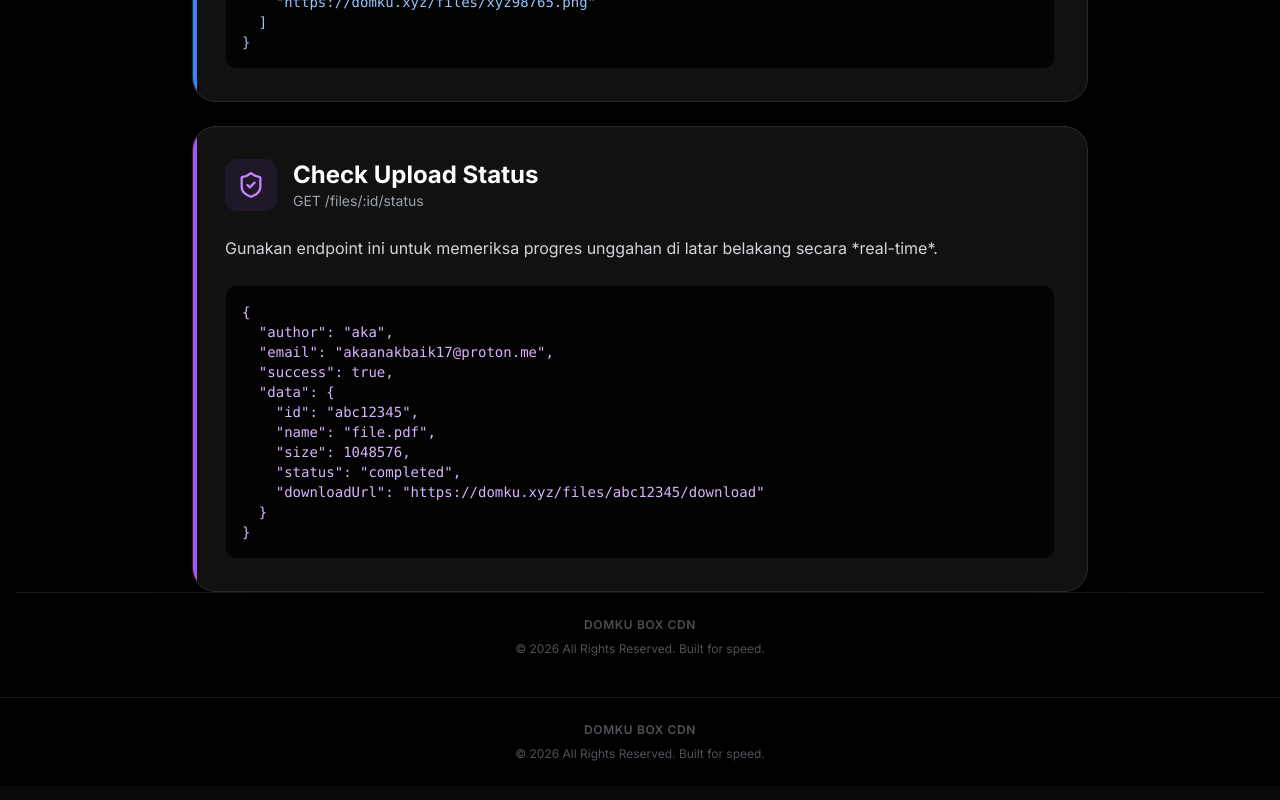
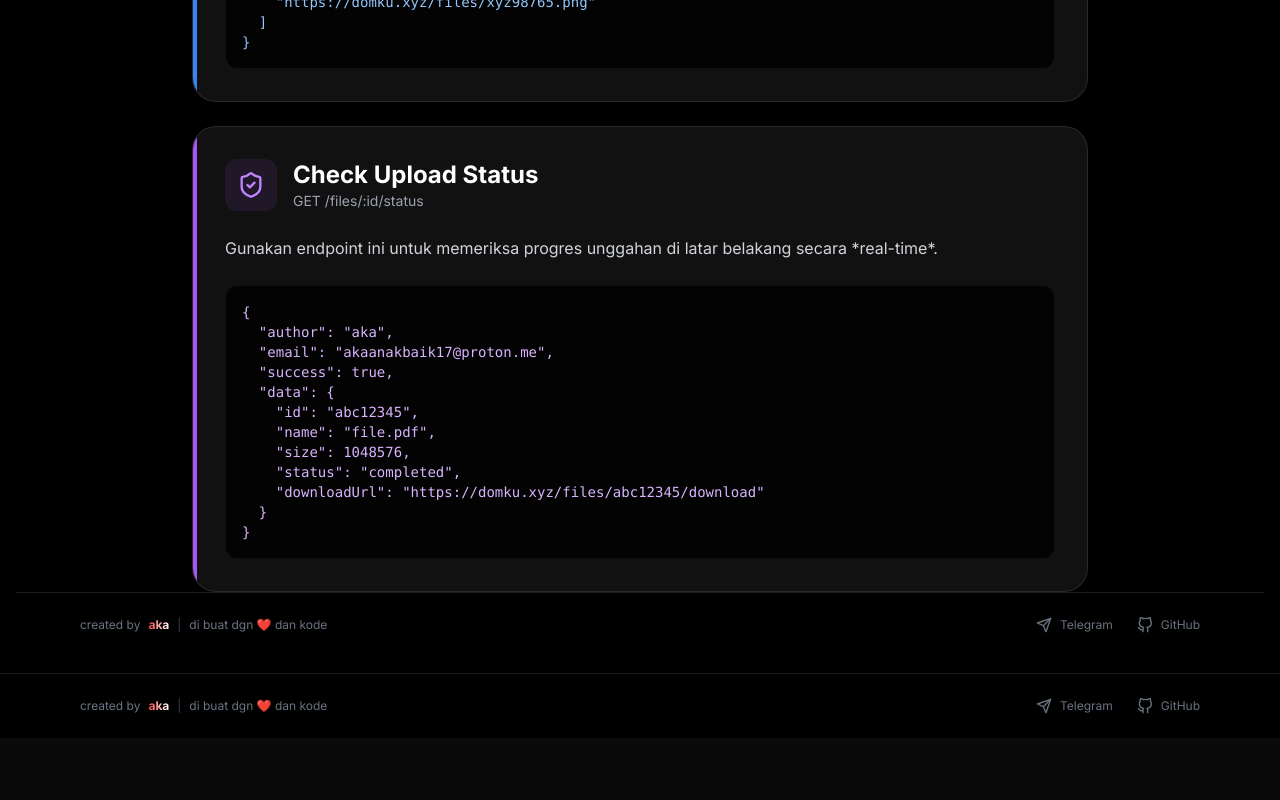
Before and after one commit to akaanakbaik/kaboxv6, a Next.js app: page /en/docs in a window 1280 px wide. Shown: the part 824-1624 px from the top of the page. Built offline with nearby package versions, Linux system fonts and the light colour scheme.

Commit message:
Update Footer.tsx

```diff
--- a/components/Footer.tsx
+++ b/components/Footer.tsx
@@ -1,9 +1,26 @@
 export default function Footer() {
   return (
-    <footer className="w-full py-6 text-center text-xs text-zinc-600 border-t border-zinc-900 bg-black mt-auto">
-      <div className="max-w-7xl mx-auto px-4">
-        <p className="mb-2 font-semibold tracking-wider uppercase">Domku Box CDN</p>
-        <p>&copy; {new Date().getFullYear()} All Rights Reserved. Built for speed.</p>
+    <footer className="w-full border-t border-white/10 bg-black/50 backdrop-blur-xl py-6 mt-auto z-40">
+      <div className="max-w-6xl mx-auto px-4 flex flex-col md:flex-row items-center justify-between gap-4 text-xs text-gray-500">
+        <div className="flex items-center gap-2">
+          <span>created by</span>
+          <a href="https://akadev.me" target="_blank" rel="noopener noreferrer" className="font-bold text-transparent bg-clip-text bg-gradient-to-r from-red-500 to-white hover:scale-105 transition-transform">
+            aka
+          </a>
+          <span className="hidden md:inline text-gray-700">|</span>
+          <span>di buat dgn ❤️ dan kode</span>
+        </div>
+
+        <div className="flex items-center gap-6">
+          <a href="https://t.me/akamodebaik" target="_blank" rel="noopener noreferrer" className="hover:text-[#2AABEE] transition-colors flex items-center gap-2">
+            <svg width="16" height="16" viewBox="0 0 24 24" fill="none" stroke="currentColor" strokeWidth="2" strokeLinecap="round" strokeLinejoin="round"><path d="M22 2L11 13"/><path d="M22 2L15 22L11 13L2 9L22 2z"/></svg>
+            <span className="hidden sm:inline">Telegram</span>
+          </a>
+          <a href="https://github.com/akaanakbaik" target="_blank" rel="noopener noreferrer" className="hover:text-white transition-colors flex items-center gap-2">
+            <svg width="16" height="16" viewBox="0 0 24 24" fill="none" stroke="currentColor" strokeWidth="2" strokeLinecap="round" strokeLinejoin="round"><path d="M9 19c-5 1.5-5-2.5-7-3m14 6v-3.87a3.37 3.37 0 0 0-.94-2.61c3.14-.35 6.44-1.54 6.44-7A5.44 5.44 0 0 0 20 4.77 5.07 5.07 0 0 0 19.91 1S18.73.65 16 2.48a13.38 13.38 0 0 0-7 0C6.27.65 5.09 1 5.09 1A5.07 5.07 0 0 0 5 4.77a5.44 5.44 0 0 0-1.5 3.78c0 5.42 3.3 6.61 6.44 7A3.37 3.37 0 0 0 9 18.13V22"/></svg>
+            <span className="hidden sm:inline">GitHub</span>
+          </a>
+        </div>
       </div>
     </footer>
   )
```
